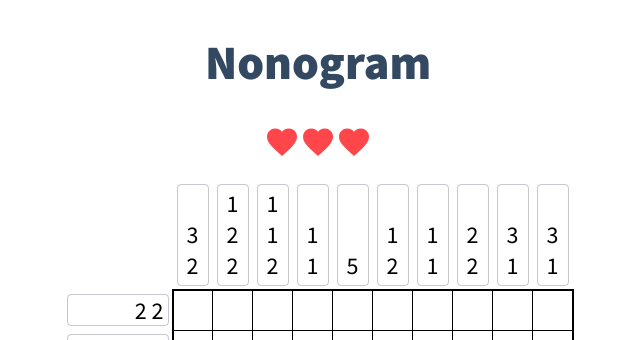
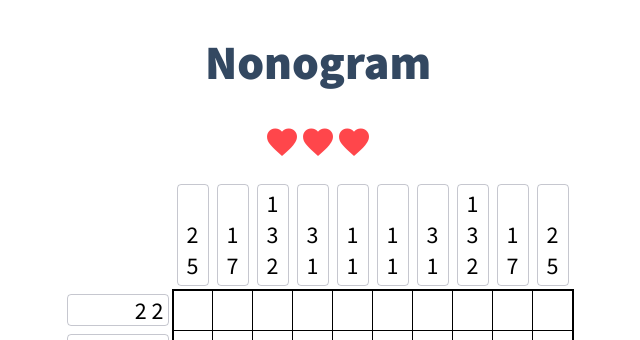
Before and after one commit to DmitrySaf/nonogram, a React (Vite) app: page /level/1 in a window 1280 px wide. Shown: the top 340 px of the page, without its empty margins (322-962 px from the left). Built offline with nearby package versions, Linux system fonts and the light colour scheme.

Commit message:
fixed a bug with row keys values

```diff
--- a/src/components/Table/Table.tsx
+++ b/src/components/Table/Table.tsx
@@ -30,11 +30,11 @@ function Table({ level }: { level: ILevel}) {
 
   useEffect(() => {
     dispatch(initAccomplishment(levelCode.length));
-  });
+  }, []);
 
   const getEveryTenthValue = (string: string, start: number) => {
     const result = [];
-    for (let i=start; i<string.length; i+=16) result.push(string[i]);
+    for (let i=start; i<string.length; i+=size) result.push(string[i]);
     return result.join('');
   };
 
```
